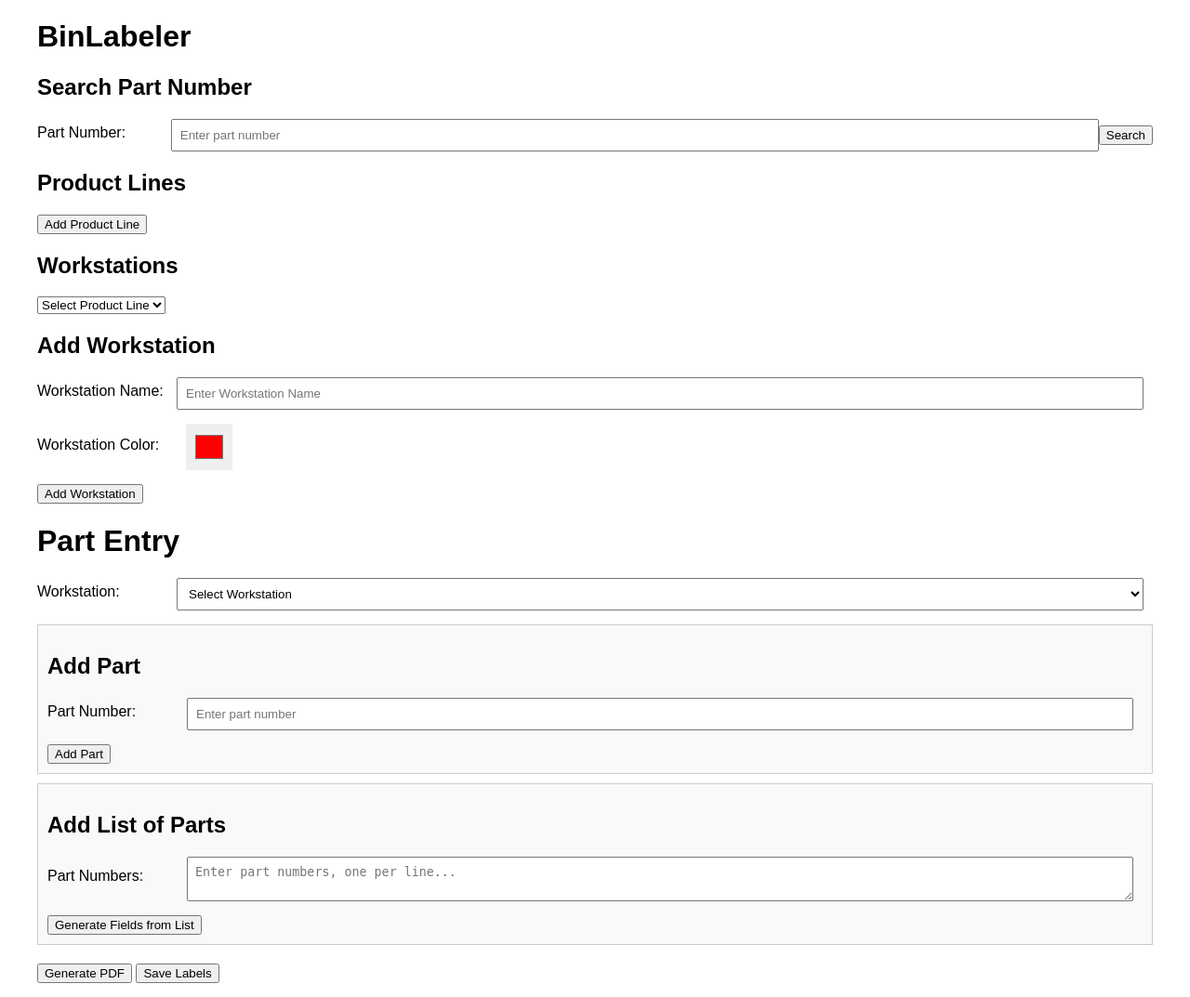
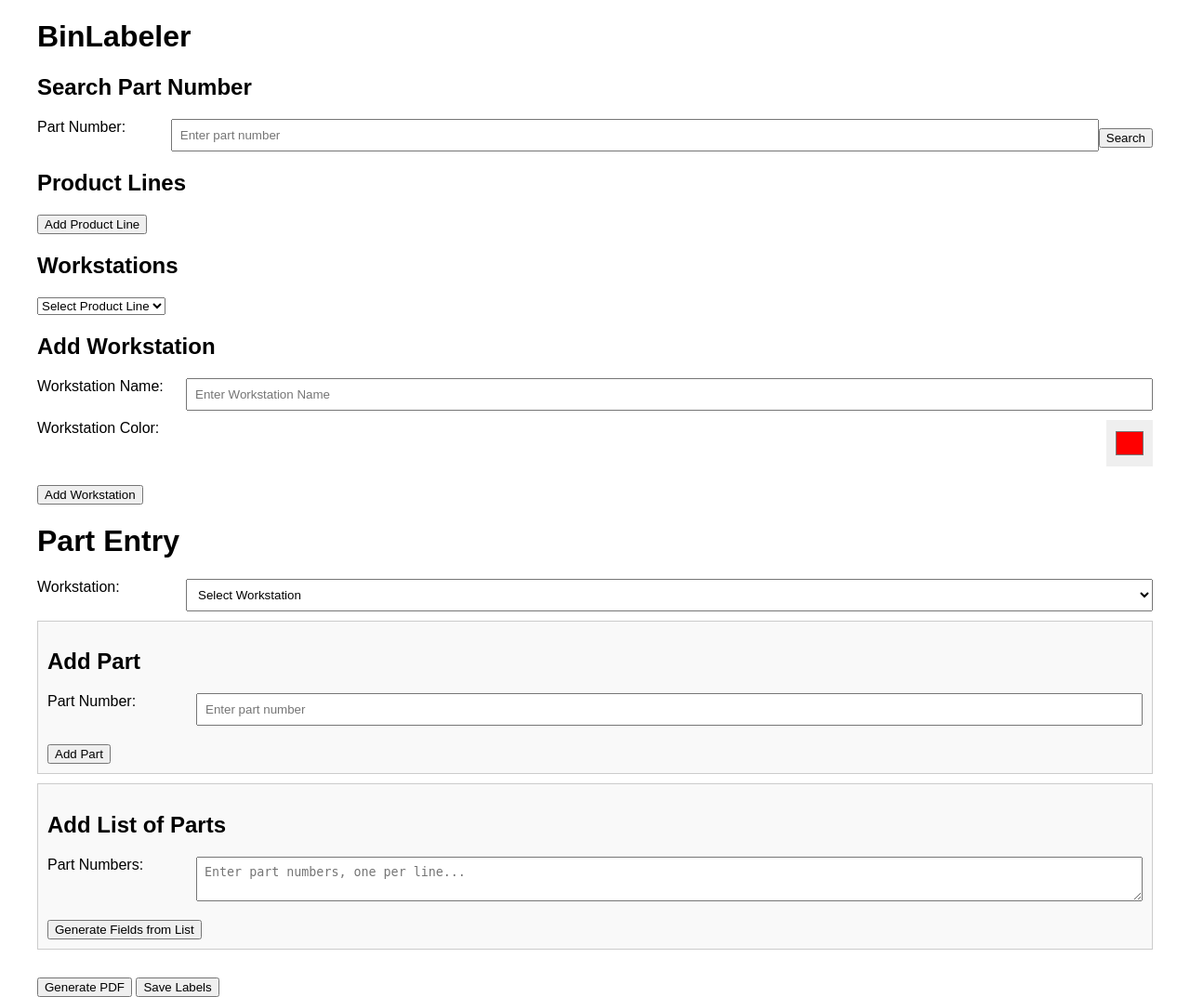
Before and after one commit to rekk2/Bin-labeler, a Flask app: page / in a window 1280 px wide. Shown: the whole page at 93% size. Run offline with Flask 2, Linux system fonts and the light colour scheme; data that the repository does not hold is empty.

Commit message:
Update styles.css

```diff
--- a/static/styles.css
+++ b/static/styles.css
@@ -1,4 +1,3 @@
-/* styles.css */
 body {
     font-family: Arial, sans-serif;
     margin: 20px;
@@ -6,9 +5,13 @@ body {
     margin: auto;
 }
 
+button {
+    margin-top: 10px;
+}
+
 .color-box {
-    width: 100px;   /* Adjust the width to make it smaller */
-    height: 100px;  /* Adjust the height to make it taller */
+    width: 100px;
+    height: 100px;
     border: 1px solid #000;
     display: inline-block;
     cursor: pointer;
@@ -21,14 +24,46 @@ body {
     border: none;
     cursor: pointer;
     margin-left: 10px;
-	max-width: 50px;
+    max-width: 50px;
+}
+
+.add-workstation, .part-input-methods, .part-search {
+    margin-bottom: 20px;
+}
+
+.product-line, .workstation {
+    width: 125px;
+    height: 155px;
+    padding: 10px;
+    box-sizing: border-box;
+    border: 1px solid #ccc;
+    background: #f9f9f9;
+    margin: 5px;
+    text-align: center;
+    display: flex;
+    flex-direction: column;
+    justify-content: center;
+    align-items: center;
+}
+
+.product-line h4, .workstation h3 {
+    font-size: 1.1em;
+    margin: 10px 0;
+    word-wrap: break-word;
+}
+
+#product_lines, #workstations {
+    display: flex;
+    flex-wrap: wrap;
+    justify-content: flex-start;
+    gap: 10px;
 }
 
 .form-group {
-    margin-bottom: 15px;
     display: flex;
-    justify-content: flex-start;
-    align-items: center;
+    justify-content: space-between;
+    align-items: flex-start;
+    margin-bottom: 10px;
 }
 
 .form-group label {
@@ -43,6 +78,12 @@ body {
     box-sizing: border-box;
 }
 
+.search-result {
+    border: 1px solid #ccc;
+    padding: 10px;
+    margin-bottom: 10px;
+    background: #f9f9f9;
+}
 
 .workstation-list, .part-input-methods {
     margin-bottom: 20px;
@@ -59,3 +100,19 @@ body {
     margin: 0 0 10px 0;
     font-size: 1.2em;
 }
+
+/* Additional tweaks */
+.product-line-container, .workstation-list {
+    margin-bottom: 20px;
+    width: 100%;
+}
+
+.product-line-container button, .workstation-list select {
+    margin-top: 10px;
+    align-self: flex-start;
+}
+
+.product-line-container h2, .workstation-list h2 {
+    margin-bottom: 10px;
+    font-size: 1.5em;
+}
```
